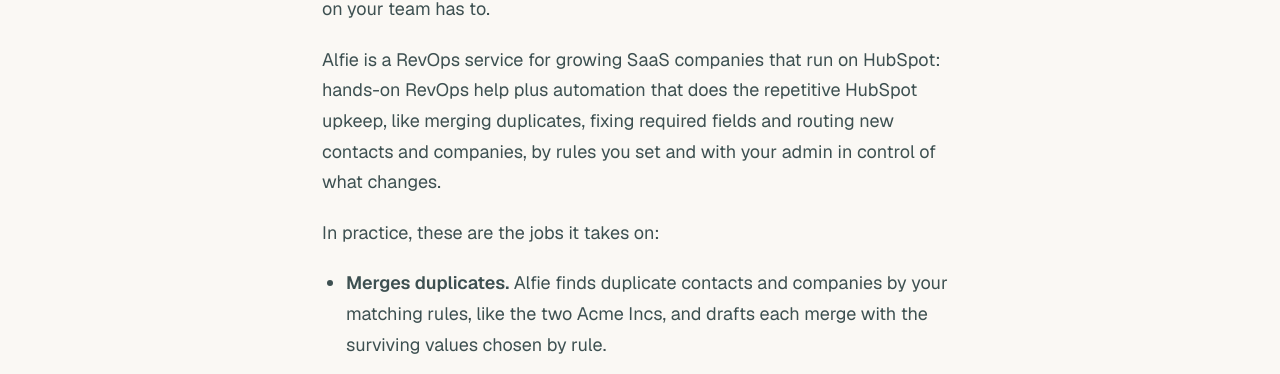
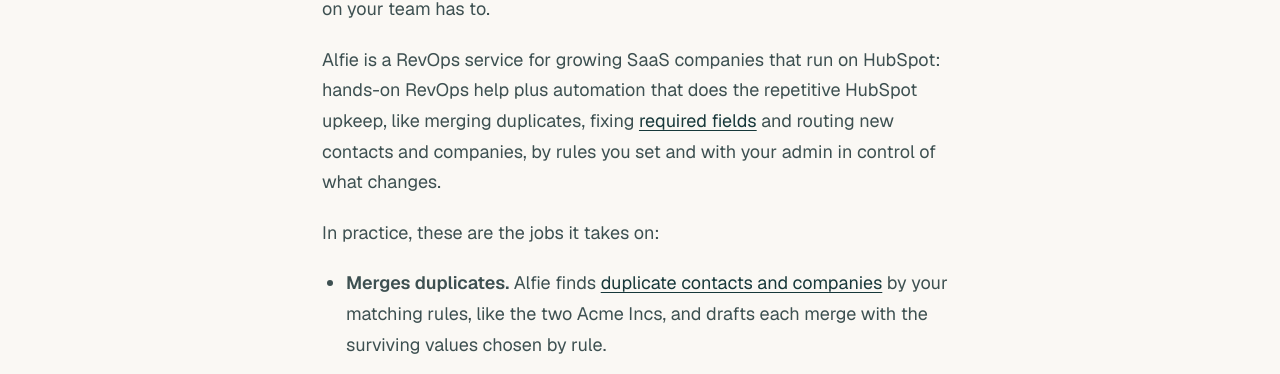
Before and after one commit to bsstaveley87/workwithalfie-site, a Jekyll site: the page built from _posts/2026-10-27-alfie-vs-hiring-a-revops-person.md, in a window 1280 px wide and 900 px high, scrolled down 1238 px. Shown: the part 212-586 px from the top of the window. Built offline with Jekyll 4.4.1, drawn with Linux system fonts in a browser that asks for light colours.

Commit message:
Links: Alfie vs hiring a RevOps person (#17)
* Links: features and who-its-for to hiring post

* Links: FAQ to hiring post

* Links: hiring post to live posts

```diff
--- a/_data/faq.yml
+++ b/_data/faq.yml
@@ -23,7 +23,7 @@ faq_where:
   a: "In Slack and HubSpot. There's no separate app to learn. Behind the scenes, Alfie is hosted on established cloud infrastructure, isolated per customer."
 faq_revops-hire:
   q: Is Alfie a replacement for a RevOps hire?
-  a: "For many growing teams, it can mean you don't need one yet. Alfie takes HubSpot upkeep off the founder's or team lead's plate without a full-time hire. Hiring your first RevOps lead? Alfie can work through the backlog and get the rules written down while you hire, so their first month goes on the next process. If you already have an early RevOps hire, Alfie is their second pair of hands: they set the rules and Alfie runs them."
+  a: "For many growing teams, it can mean you don't need one yet. Alfie takes HubSpot upkeep off the founder's or team lead's plate without a full-time hire. <a href=\"/blog/alfie-vs-hiring-a-revops-person/\">Hiring your first RevOps lead</a>? Alfie can work through the backlog and get the rules written down while you hire, so their first month goes on the next process. If you already have an early RevOps hire, Alfie is their second pair of hands: they set the rules and Alfie runs them."
 faq_agency:
   q: How is Alfie different from a HubSpot agency or a freelance admin?
   a: "An agency or freelancer usually fixes what you point them at. Alfie starts by writing down your rules with you, then does the repetitive upkeep against them week after week and keeps a record of each change it makes. The rules document is yours whether or not you keep using Alfie."
--- a/features.html
+++ b/features.html
@@ -42,7 +42,7 @@ service: { name: "Alfie", type: "HubSpot data cleanup, routing and account owner
 <section class="sec alt" id="how-we-work" aria-labelledby="fhww-title"><div class="wrap">
   <p class="label">Getting started</p>
   <h2 id="fhww-title">You don't need a RevOps team to start</h2>
-  <p class="intro-text">If the founder runs HubSpot today, or a sales, marketing or ops lead who picked it up along the way, Alfie does the upkeep without a full-time hire. If you already have a RevOps person, Alfie does the repetitive part and they set the direction.</p>
+  <p class="intro-text">If the founder runs HubSpot today, or a sales, marketing or ops lead who picked it up along the way, Alfie does the upkeep without a full-time hire. If you already have a {% include post-link.html slug="alfie-vs-hiring-a-revops-person" text="RevOps person" %}, Alfie does the repetitive part and they set the direction.</p>
   <ol class="steps c2">
     <li><span class="n" aria-hidden="true">01</span><h3>Quick start</h3><p>We connect HubSpot and Slack and agree the first rules with you. Which fields are required at each stage? How are duplicates matched? Who gets new contacts?</p></li>
     <li><span class="n" aria-hidden="true">02</span><h3>First week</h3><p>Alfie reads your records and shows you what it would fix, without changing anything. Then it works through the backlog as your admin OKs each change.</p></li>
--- a/who-its-for.html
+++ b/who-its-for.html
@@ -33,7 +33,7 @@ crumb: "Who it's for"
 
 <section class="sec" id="upkeep" aria-labelledby="wu-title"><div class="wrap split">
   <div><p class="label">Upkeep</p><h2 id="wu-title">If the job is mostly upkeep</h2></div>
-  <div><p class="intro-text">Most HubSpot upkeep repeats: tidying after an import, chasing deals with no close date, moving a leaver's accounts. You could hire for that or buy a freelance admin's hours. Alfie takes on the repeat work itself, by rules you set, and leaves the judgment calls and bigger projects to your team and any experts you already use.</p></div>
+  <div><p class="intro-text">Most HubSpot upkeep repeats: tidying after an import, chasing deals with no close date, moving a leaver's accounts. You could {% include post-link.html slug="alfie-vs-hiring-a-revops-person" text="hire for that" %} or buy a freelance admin's hours. Alfie takes on the repeat work itself, by rules you set, and leaves the judgment calls and bigger projects to your team and any experts you already use.</p></div>
 </div></section>
 
 <section class="sec alt" id="fit" aria-label="Is Alfie a fit"><div class="wrap fit">
```
Also changed, not shown: _posts/2026-10-27-alfie-vs-hiring-a-revops-person.md (+2 -2 lines).
